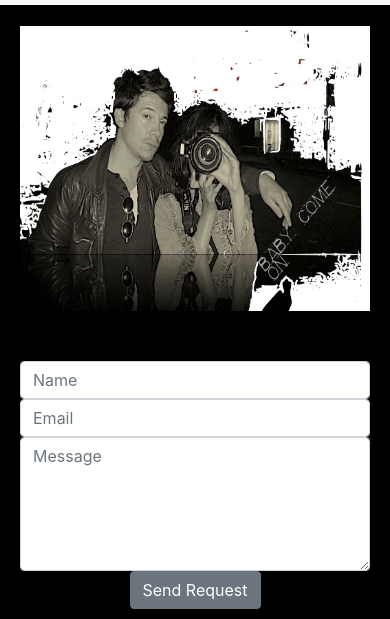
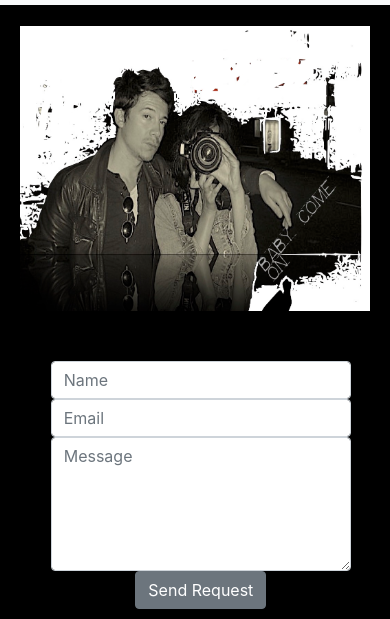
Before and after one commit to Code-Institute-Submissions/davepeyton-davepeytonmusic_MarResub, a plain HTML site: page contact.html in a window 390 px wide. Shown: the part 131-750 px from the top of the page. Drawn offline with nearby package versions, Linux system fonts and the light colour scheme.

Commit message:
resized mail form all devices

```diff
--- a/assets/css/media-queries.css
+++ b/assets/css/media-queries.css
@@ -371,10 +371,31 @@
     }
 }
 
+@media all and (max-width: 1024px) {
+      .email {
+        margin-left: 30%;
+        margin-Right: 10%;
+        padding-left: 0px;
+        padding-top: 10px;
+        padding-right: 0;
+        padding-bottom: 4px;
+        line-height: 30px;
+    }
+}
+
 @media all and (max-width: 768px) {
     .bio-text,
     .text {
         font-size: 30px;
+    }
+      .email {
+        margin-left: 23%;
+        margin-Right: 10%;
+        padding-left: 0px;
+        padding-top: 10px;
+        padding-right: 0;
+        padding-bottom: 4px;
+        line-height: 30px;
     }
 }
 
@@ -387,6 +408,15 @@
 @media all and (max-width: 540px) {
     .bio-text {
         font-size: 20px;
+    }
+       .email {
+        margin-left: 13%;
+        margin-Right: 10%;
+        padding-left: 0px;
+        padding-top: 10px;
+        padding-right: 0;
+        padding-bottom: 4px;
+        line-height: 30px;
     }
 }
 
@@ -424,12 +454,18 @@
         font-size: 18px;
         padding-bottom: 25%;
     }
-}
+     .email {
+         max-width: 40%;
+        margin-left: 29%;
+        margin-Right: 10%;
+        padding-left: 0px;
+        padding-top: 10px;
+        padding-right: 0;
+        padding-bottom: 4px;
+        line-height: 30px;
+    }
 
-@media all and (max-width: 280px) {
-    .email {
-        font-size: 18px;
-        padding-bottom: 025%;
-        padding-bottom: 23%;
+    .cover {
+        padding-right: 20px;
     }
 }
```
